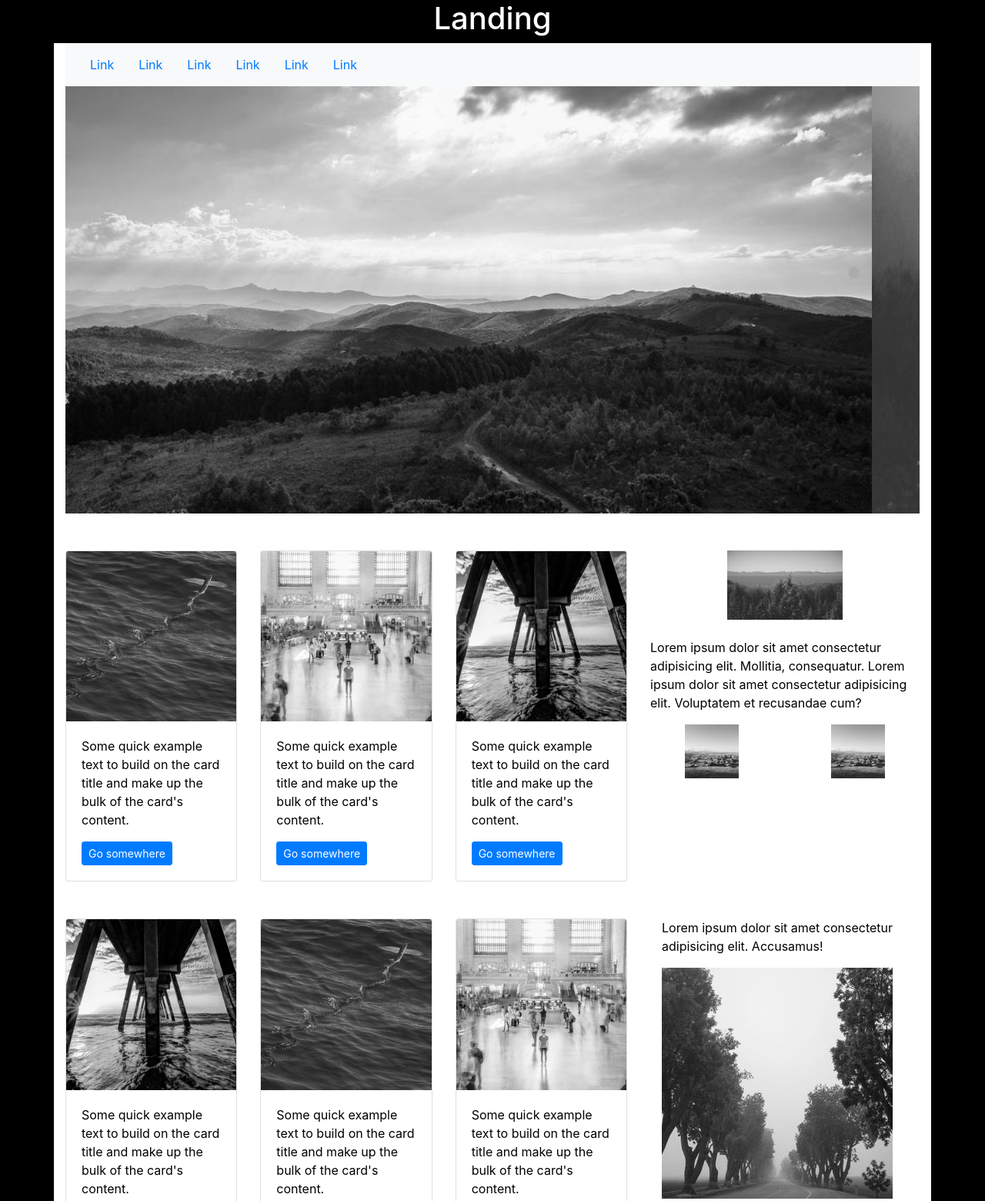
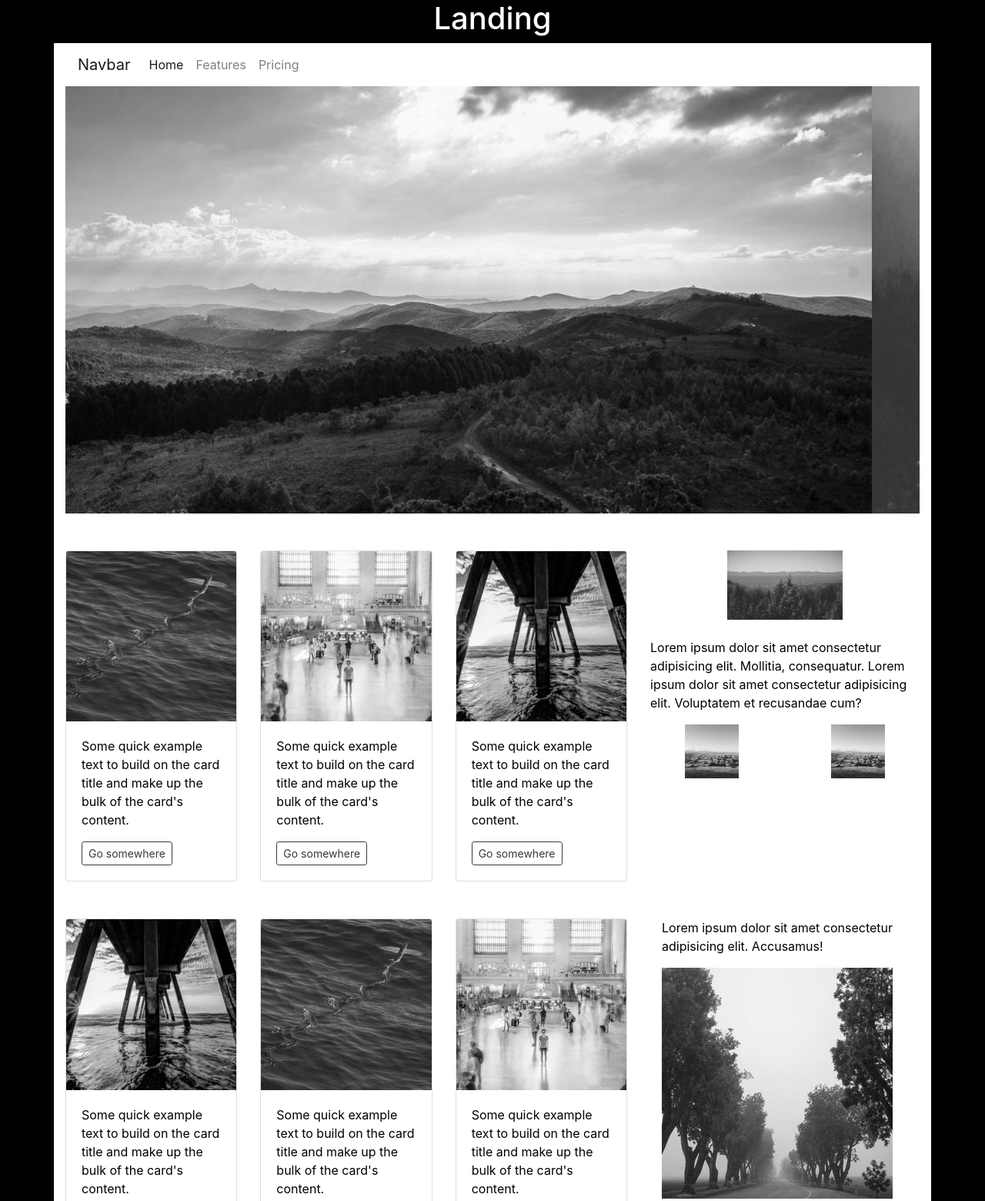
Before and after one commit to CarlosCabreraM/prueba_landing, a plain HTML site: page index.html in a window 1280 px wide. Shown: the top 1560 px of the page at 77% size. Drawn offline with nearby package versions, Linux system fonts and the light colour scheme.

Commit message:
navbar corregida

```diff
--- a/assets/stylesheets/style.css
+++ b/assets/stylesheets/style.css
@@ -9,3 +9,6 @@ body{
     background-color: white;
     color: black;
 }
+.navbar{
+    background-color: white!important;
+}
--- a/index.html
+++ b/index.html
@@ -14,14 +14,25 @@
         <h1>Landing</h1>
     </ul>
     <div class="container">
-        <nav class="navbar navbar-expand-lg navbar-light bg-light">
-            <a class="nav-link" href="#">Link</a>
-            <a class="nav-link" href="#">Link</a>
-            <a class="nav-link" href="#">Link</a>
-            <a class="nav-link" href="#">Link</a>
-            <a class="nav-link" href="#">Link</a>
-            <a class="nav-link" href="#">Link</a>
-        </nav>
+            <nav class="navbar navbar-expand-lg navbar-light bg-light">
+                <a class="navbar-brand" href="#">Navbar</a>
+                <button class="navbar-toggler" type="button" data-toggle="collapse" data-target="#navbarNav" aria-controls="navbarNav" aria-expanded="false" aria-label="Toggle navigation">
+                    <span class="navbar-toggler-icon"></span>
+                </button>
+                <div class="collapse navbar-collapse" id="navbarNav">
+                    <ul class="navbar-nav">
+                    <li class="nav-item active">
+                        <a class="nav-link" href="#">Home <span class="sr-only">(current)</span></a>
+                    </li>
+                    <li class="nav-item">
+                        <a class="nav-link" href="#">Features</a>
+                    </li>
+                    <li class="nav-item">
+                        <a class="nav-link" href="#">Pricing</a>
+                    </li>
+                    </ul>
+                </div>
+            </nav>
         <div id="carouselExampleSlidesOnly" class="carousel slide" data-ride="carousel">
             <div class="carousel-inner">
                 <div class="carousel-item active">
@@ -44,7 +55,7 @@
                             <img class="card-img-top" src="./assets/images/md/img1.jpg" alt="Card image cap">
                             <div class="card-body">
                                 <p class="card-text">Some quick example text to build on the card title and make up the bulk of the card's content.</p>
-                                <a href="#" class="btn btn-primary btn-sm">Go somewhere</a>
+                                <a href="#" class="btn btn-outline-dark btn-sm">Go somewhere</a>
                             </div>
                         </div>
                     </div>
@@ -53,7 +64,7 @@
                             <img class="card-img-top" src="./assets/images/md/img2.jpg" alt="Card image cap">
                             <div class="card-body">
                                 <p class="card-text">Some quick example text to build on the card title and make up the bulk of the card's content.</p>
-                                <a href="#" class="btn btn-primary btn-sm">Go somewhere</a>
+                                <a href="#" class="btn btn-outline-dark btn-sm">Go somewhere</a>
                             </div>
                         </div>
                     </div>
@@ -62,7 +73,7 @@
                             <img class="card-img-top" src="./assets/images/md/img3.jpg" alt="Card image cap">
                             <div class="card-body">
                                 <p class="card-text">Some quick example text to build on the card title and make up the bulk of the card's content.</p>
-                                <a href="#" class="btn btn-primary btn-sm">Go somewhere</a>
+                                <a href="#" class="btn btn-outline-dark btn-sm">Go somewhere</a>
                             </div>
                         </div>
                     </div>
@@ -99,7 +110,7 @@
                                 <img class="card-img-top" src="./assets/images/md/img3.jpg" alt="Card image cap">
                                 <div class="card-body">
                                     <p class="card-text">Some quick example text to build on the card title and make up the bulk of the card's content.</p>
-                                    <a href="#" class="btn btn-primary btn-sm">Go somewhere</a>
+                                    <a href="#" class="btn btn-outline-dark btn-sm">Go somewhere</a>
                                 </div>
                             </div>
                         </div>
@@ -108,7 +119,7 @@
                                 <img class="card-img-top" src="./assets/images/md/img1.jpg" alt="Card image cap">
                                 <div class="card-body">
                                     <p class="card-text">Some quick example text to build on the card title and make up the bulk of the card's content.</p>
-                                    <a href="#" class="btn btn-primary btn-sm">Go somewhere</a>
+                                    <a href="#" class="btn btn-outline-dark btn-sm">Go somewhere</a>
                                 </div>
                             </div>
                         </div>
@@ -117,7 +128,7 @@
                                 <img class="card-img-top" src="./assets/images/md/img2.jpg" alt="Card image cap">
                                 <div class="card-body">
                                     <p class="card-text">Some quick example text to build on the card title and make up the bulk of the card's content.</p>
-                                    <a href="#" class="btn btn-primary btn-sm">Go somewhere</a>
+                                    <a href="#" class="btn btn-outline-dark btn-sm">Go somewhere</a>
                                 </div>
                             </div>
                         </div>
```
